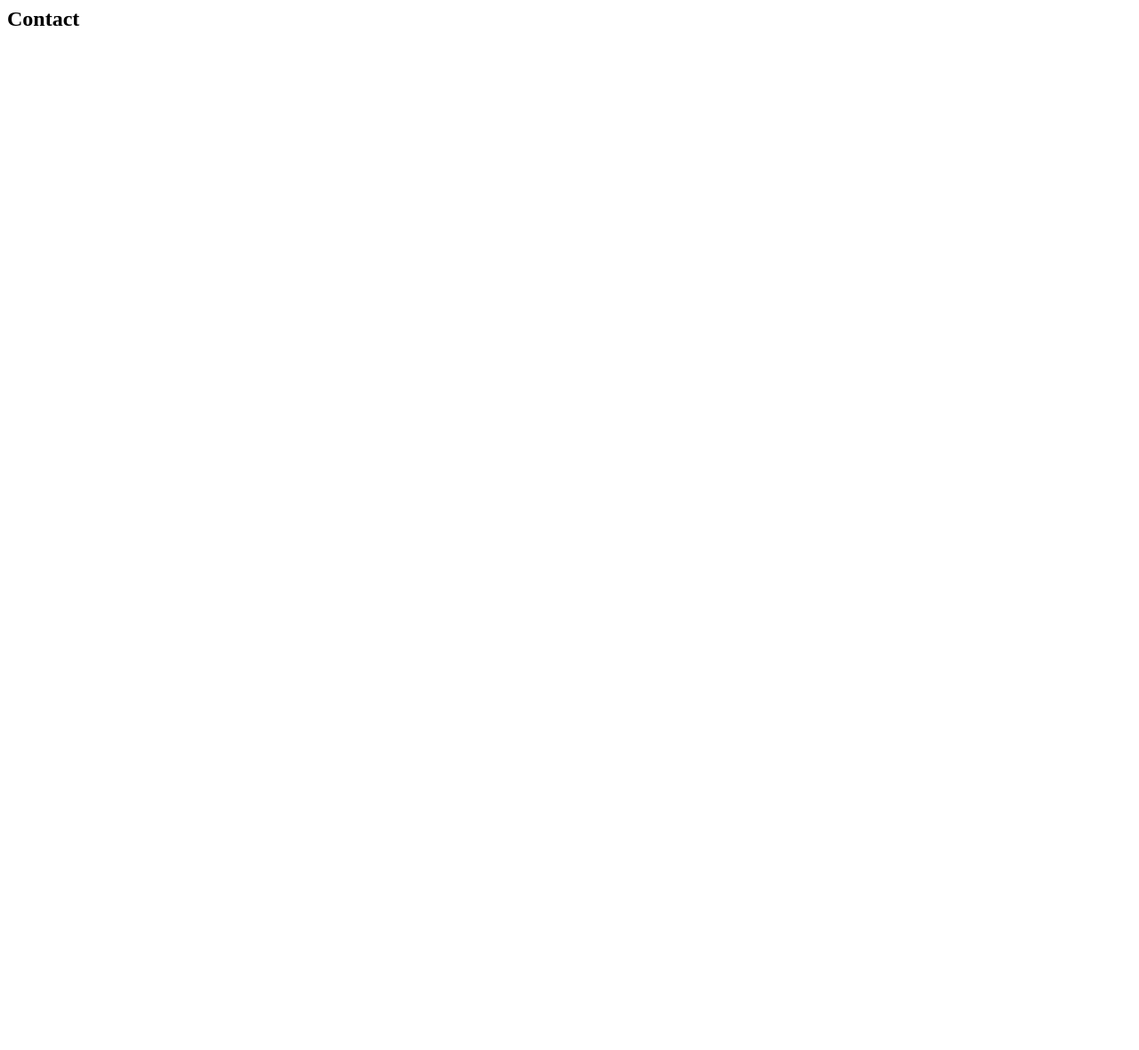
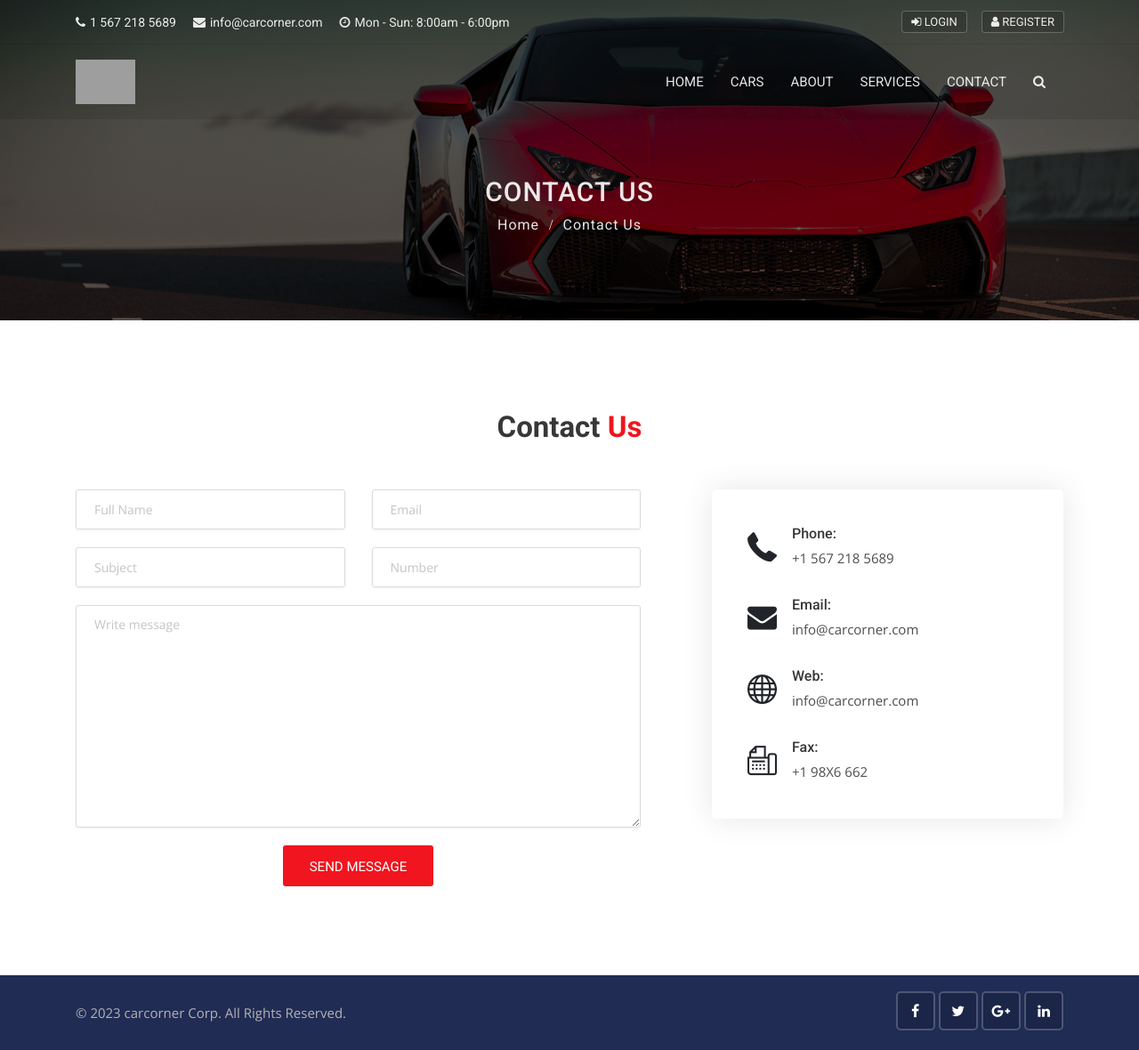
Before and after one commit to darshcloud/CMPE_282_Team_Project_Carcorner, a Django app: page /contact in a window 1280 px wide. Before the commit the page is almost empty. Shown: the whole page at 89% size. Before the commit the page ends 29 px from the top, so only its background shows below. Run offline with Django 3.2, Linux system fonts and the light colour scheme; some libraries are stand-ins or nearby versions; grey boxes are pictures that could not be loaded.

Commit message:
updated contact page and search

```diff
--- a/templates/base.html
+++ b/templates/base.html
@@ -50,6 +50,16 @@
 
 {% block content %}
 {% endblock %}
+
+<!-- Full Page Search -->
+<div id="full-page-search">
+    <button type="button" class="close">×</button>
+    <form action="https://storage.googleapis.com/theme-vessel/carhouse/index.html#" class="search-header">
+        <input type="search" value="" placeholder="type keyword(s) here. Eg: audi, benz etc" />
+        <button type="submit" class="btn btn-sm button-theme">Search</button>
+    </form>
+</div>
+
 {% include 'includes/footer.html' %}
 <script src="{% static 'js/jquery-2.2.0.min.js' %}"></script>
 <script src="{% static 'js/popper.min.js' %}"></script>
--- a/templates/includes/topbar.html
+++ b/templates/includes/topbar.html
@@ -4,9 +4,9 @@
         <div class="row">
             <div class="col-lg-8 col-md-8 col-sm-7">
                 <div class="list-inline">
-                    <a href="tel:+55-4XX-634-7071"><i class="fa fa-phone"></i>+55-4XX-634-7071</a>
-                    <a href="tel:info@themevessel.com"><i class="fa fa-envelope"></i>info@themevessel.com</a>
-                    <a href="tel:info@themevessel.com"><i class="fa fa-clock-o"></i>Mon - Sun: 8:00am - 6:00pm</a>
+                    <a href="tel:1 567 218 5689"><i class="fa fa-phone"></i>1 567 218 5689</a>
+                    <a href="tel:info@carcorner.com"><i class="fa fa-envelope"></i>info@carcorner.com</a>
+                    <a href="tel:info@carcorner.com"><i class="fa fa-clock-o"></i>Mon - Sun: 8:00am - 6:00pm</a>
                 </div>
             </div>
             <div class="col-lg-4 col-md-4 col-sm-5">
--- a/templates/pages/about.html
+++ b/templates/pages/about.html
@@ -180,4 +180,6 @@
 
 
 
+
+
 {% endblock %}
--- a/templates/pages/contact.html
+++ b/templates/pages/contact.html
@@ -1 +1,113 @@
-<h2>Contact</h2>
+{% extends 'base.html' %}
+
+{% block title %} | Contact Us {% endblock %}
+{% block content %}
+
+<!-- Sub banner start -->
+<div class="sub-banner overview-bgi">
+    <div class="container breadcrumb-area">
+        <div class="breadcrumb-areas">
+            <h1>Contact Us</h1>
+            <ul class="breadcrumbs">
+                <li><a href="{% url 'home' %}">Home</a></li>
+                <li class="active">Contact Us</li>
+            </ul>
+        </div>
+    </div>
+</div>
+<!-- Sub Banner end -->
+
+<!-- Contact 2 start -->
+<div class="contact-2 content-area-5">
+    <div class="container">
+        <!-- Main title -->
+        <div class="main-title text-center">
+            <h1>Contact <span>Us</span></h1>
+            <p></p>
+        </div>
+        <form action="{% url 'contact' %}" method="POST" enctype="multipart/form-data">
+          {% comment %} {% include 'includes/messages.html' %} {% endcomment %}
+          {% csrf_token %}
+            <div class="row">
+                <div class="col-lg-7">
+                    <div class="row">
+                        <div class="col-md-6 text-left">
+                            <div class="form-group name">
+                                <input type="text" name="name" class="form-control" placeholder="Full Name" required>
+                            </div>
+                        </div>
+                        <div class="col-md-6">
+                            <div class="form-group email">
+                                <input type="email" name="email" class="form-control" placeholder="Email" required>
+                            </div>
+                        </div>
+                        <div class="col-md-6">
+                            <div class="form-group subject">
+                                <input type="text" name="subject" class="form-control" placeholder="Subject" required>
+                            </div>
+                        </div>
+                        <div class="col-md-6">
+                            <div class="form-group number">
+                                <input type="text" name="phone" class="form-control" placeholder="Number">
+                            </div>
+                        </div>
+                        <div class="col-md-12">
+                            <div class="form-group message">
+                                <textarea class="form-control" name="message" placeholder="Write message"></textarea>
+                            </div>
+                        </div>
+                        <div class="col-md-12">
+                            <div class="send-btn text-center">
+                                <button type="submit" class="btn btn-md button-theme">Send Message</button>
+                            </div>
+                        </div>
+                    </div>
+                </div>
+                <div class="col-lg-5">
+                    <div class="contact-info-2">
+                        <div class="ci-box">
+                            <div class="icon">
+                                <i class="flaticon-phone"></i>
+                            </div>
+                            <div class="detail">
+                                <h5>Phone:</h5>
+                                <p><a href="#">+1 567 218 5689</a></p>
+                            </div>
+                        </div>
+                        <div class="ci-box">
+                            <div class="icon">
+                                <i class="flaticon-mail"></i>
+                            </div>
+                            <div class="detail">
+                                <h5>Email:</h5>
+                                <p><a href="#">info@carcorner.com</a></p>
+                            </div>
+                        </div>
+                        <div class="ci-box">
+                            <div class="icon">
+                                <i class="flaticon-earth"></i>
+                            </div>
+                            <div class="detail">
+                                <h5>Web:</h5>
+                                <p><a href="#">info@carcorner.com</a></p>
+                            </div>
+                        </div>
+                        <div class="ci-box mb-0">
+                            <div class="icon">
+                                <i class="flaticon-fax"></i>
+                            </div>
+                            <div class="detail">
+                                <h5>Fax:</h5>
+                                <p><a href="#">+1 98X6 662</a></p>
+                            </div>
+                        </div>
+                    </div>
+                </div>
+            </div>
+        </form>
+    </div>
+</div>
+<!-- Contact 2 end -->
+
+
+{% endblock %}
```
Also changed, not shown: templates/pages/home.html (+1 -8 lines).
